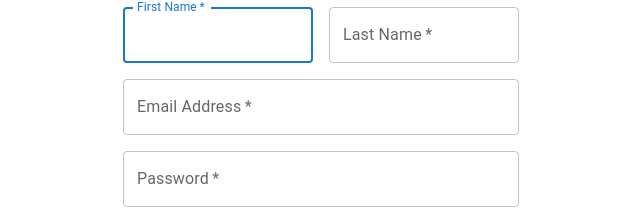
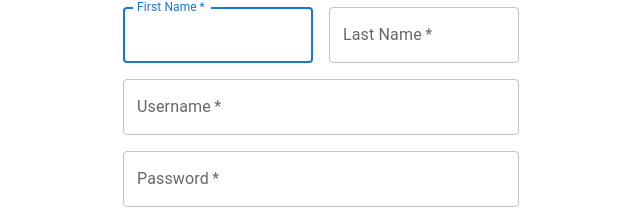
Before and after one commit to TheGemmell/final-project, a React (Create React App) app in the folder client/: page / in a window 1280 px wide. Shown: the part 169-378 px from the top of the page, without its empty margins (319-959 px from the left). Built offline with nearby package versions, Linux system fonts and the light colour scheme.

Commit message:
Added posting capabilities to signup

```diff
--- a/client/src/components/Signup.tsx
+++ b/client/src/components/Signup.tsx
@@ -3,6 +3,8 @@ import {Avatar, Button, CssBaseline, TextField, Link,
         Grid, Box, Typography, Container} from '@mui/material/';
 import LockOutlinedIcon from '@mui/icons-material/LockOutlined';
 import { createTheme, ThemeProvider } from '@mui/material/styles';
+import { createUser } from '../utils/calls'
+
 
 const theme = createTheme();
 
@@ -10,10 +12,15 @@ export default function SignUp() {
   const handleSubmit = (event: React.FormEvent<HTMLFormElement>) => {
     event.preventDefault();
     const data = new FormData(event.currentTarget);
-    console.log({
-      email: data.get('email'),
-      password: data.get('password'),
-    });
+    const userData = {
+      username: data.get('username'),
+      password_digest: data.get('password'),
+      firstname: data.get('firstName'),
+      lastname: data.get('lastName'),
+    }
+
+    console.log(userData);
+    createUser(userData)
   };
 
   return (
@@ -61,10 +68,10 @@ export default function SignUp() {
                 <TextField
                   required
                   fullWidth
-                  id="email"
-                  label="Email Address"
-                  name="email"
-                  autoComplete="email"
+                  id="username"
+                  label="Username"
+                  name="username"
+                  autoComplete="username"
                 />
               </Grid>
               <Grid item xs={12}>
```
